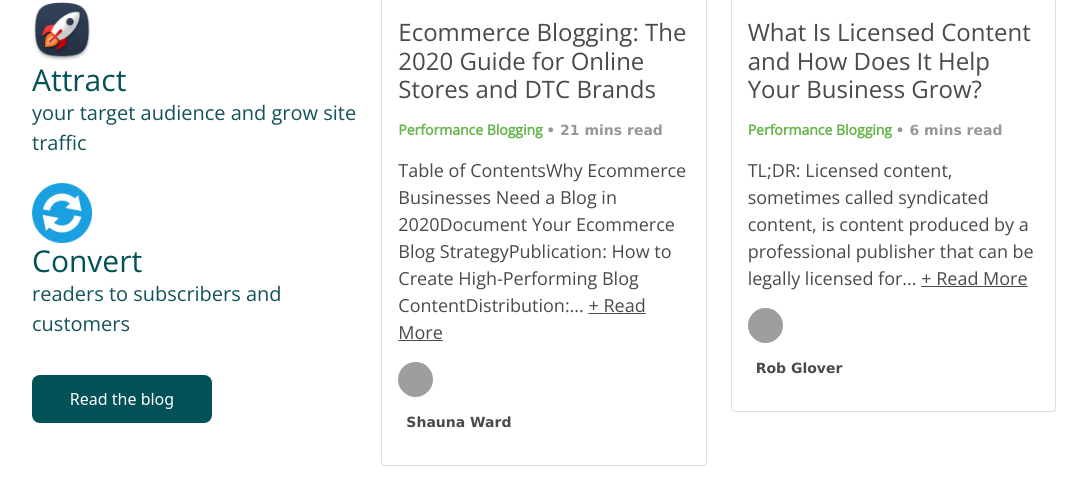
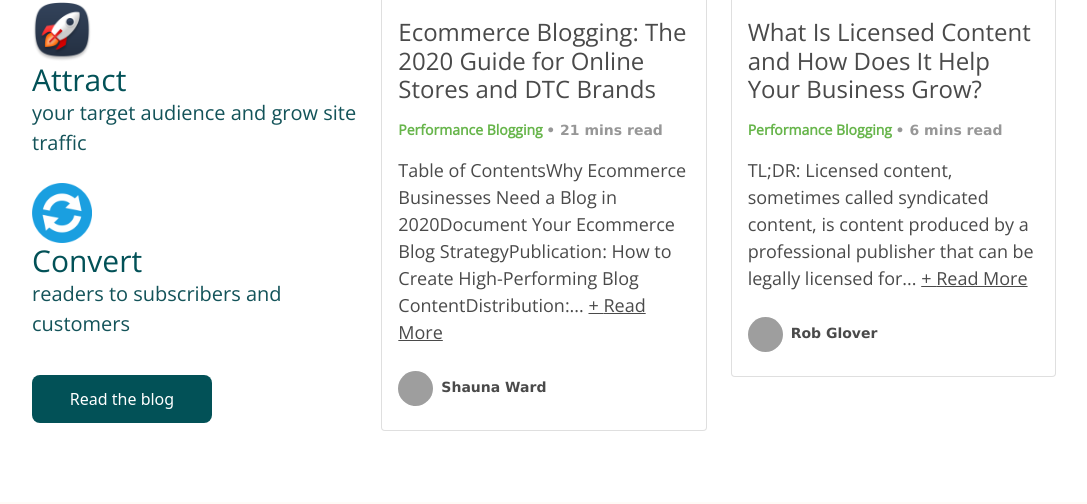
Before and after one commit to jdcarrillo123/fontend, a website: page index.html in a window 1280 px wide. Shown: the part 5273-5777 px from the top of the page, without its empty margins (96-1183 px from the left). Drawn offline with nearby package versions, Linux system fonts and the light colour scheme; grey boxes are pictures that could not be loaded.

Commit message:
Sesion07

```diff
--- a/index.html
+++ b/index.html
@@ -556,7 +556,7 @@
               </div>
             </div>
             <div class="process">
-              <div class="process-icon">
+              <div class="process-icon ">
                 <img src="./icons/icon-convert-2.jpg" alt="Convert icon" />
               </div>
               <div class="process-description">
@@ -589,7 +589,7 @@
                 Create High-Performing Blog ContentDistribution:...
                 <span class="read-more">+ <a>Read More</a></span>
               </p>
-              <div class="author">
+              <div class="author d-flex align-items-center">
                 <img
                   src="https://secure.gravatar.com/avatar/b1c37d9c6b3a36a5eb64d7112bf71ca4?s=96&d=retro&r=g"
                   alt="Shauna Ward"
@@ -621,7 +621,7 @@
                 licensed for...
                 <span class="read-more">+ <a>Read More</a></span>
               </p>
-              <div class="author">
+              <div class="author d-flex align-items-center">
                 <img
                   src="https://secure.gravatar.com/avatar/c2f0381c76fae0875a4c15deb4e0a2f8?s=96&d=retro&r=g"
                   alt="Rob Glover"
```
